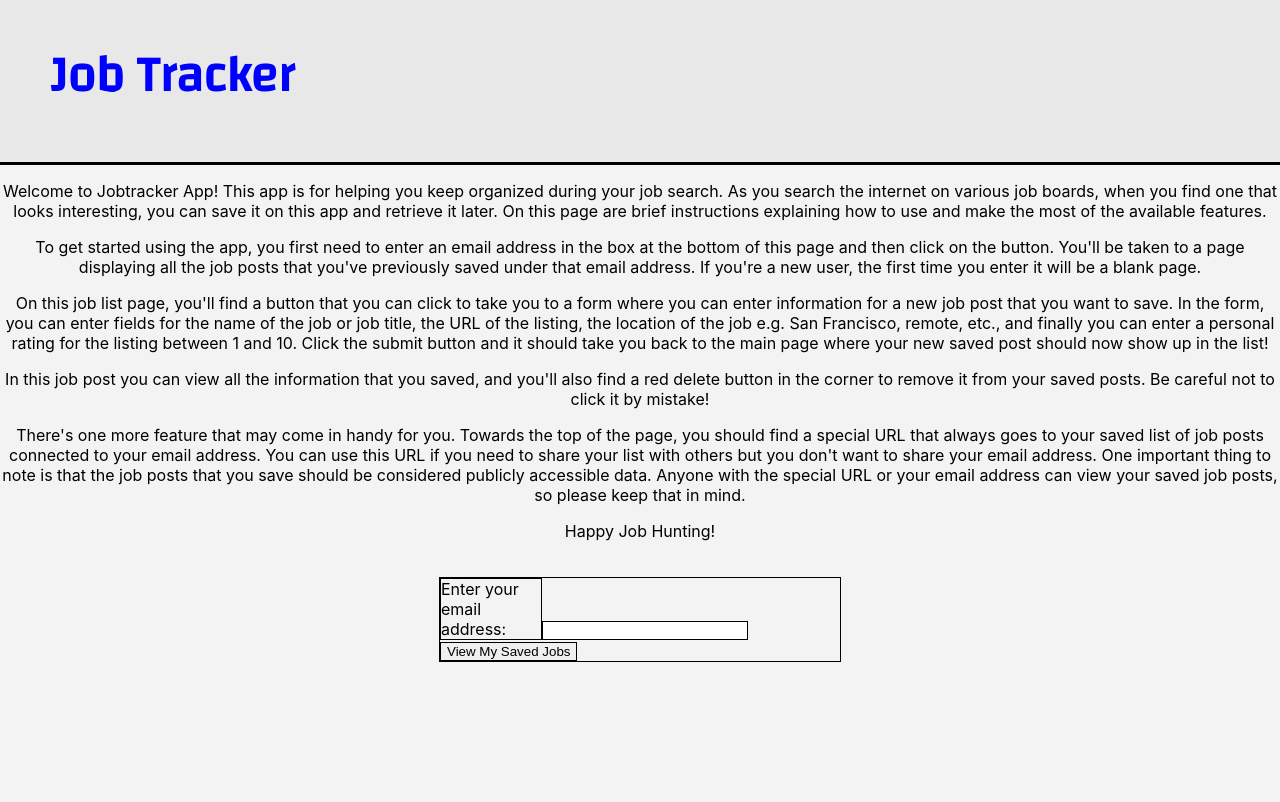
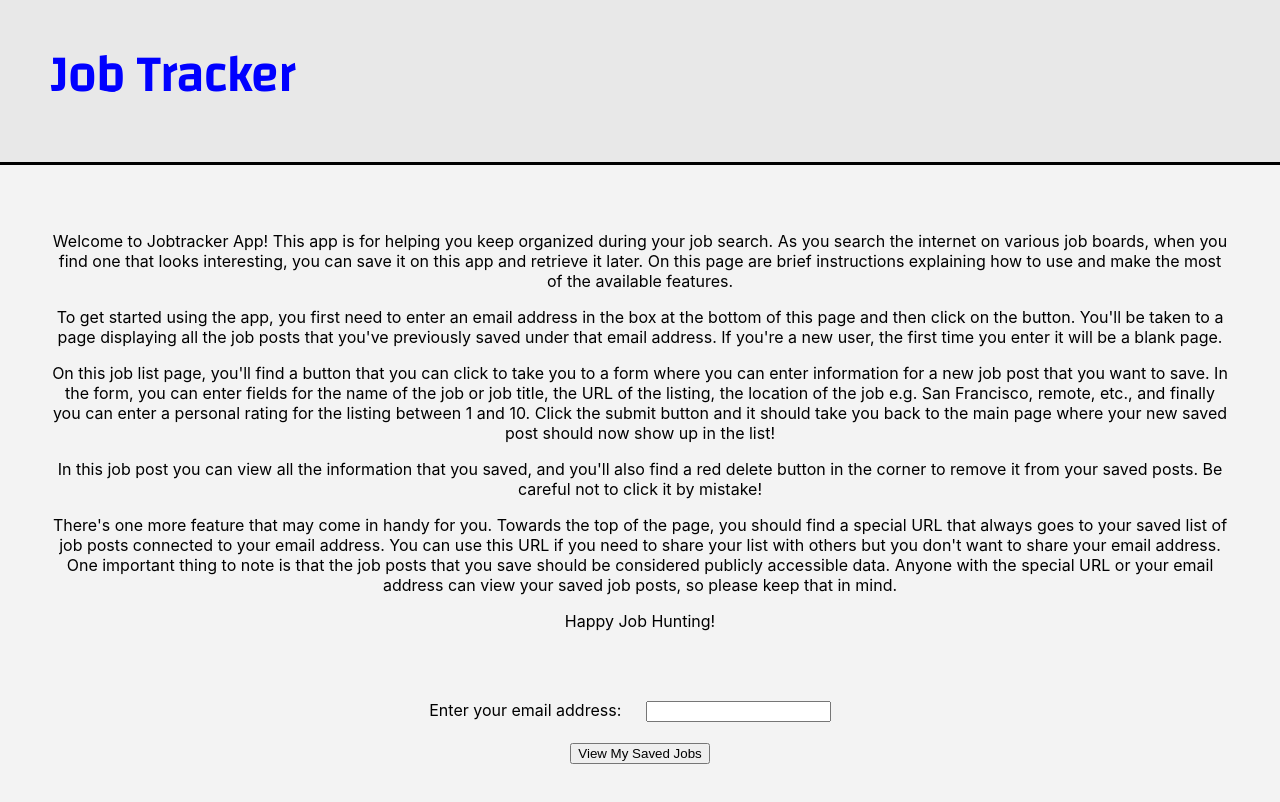
Before and after one commit to nguyen715/jobtracker-client2, a React (Create React App) app: page / in a window 1280 px wide. Shown: the top 802 px of the page. Built offline with nearby package versions, Linux system fonts and the light colour scheme.

Commit message:
css changes

```diff
--- a/src/components/NewPostForm/NewPostForm.css
+++ b/src/components/NewPostForm/NewPostForm.css
@@ -1,4 +1,4 @@
-form {
+#create-new-post {
   text-align: left;
   display: inline-block;
   width: 400px;
@@ -10,17 +10,17 @@ form {
   margin-bottom: 10px;
 }
 
-label {
+.field label {
   display: inline-block;
   text-align: left;
   width: 100px;
 }
 
-input, textarea, select {
+.field input, textarea, select {
   display: inline-block;
 }
 
-input, textarea {
+.field input, textarea {
   width: 200px;
 }
 
--- a/src/components/Welcome/Welcome.css
+++ b/src/components/Welcome/Welcome.css
@@ -1,3 +1,11 @@
-form, form * {
-  border: solid 1px black;
+.welcome {
+  padding: 50px;
 }
+
+.welcome form {
+  margin-top: 50px;
+}
+
+.welcome input {
+  margin: 20px;
+}
--- a/src/components/Welcome/Welcome.js
+++ b/src/components/Welcome/Welcome.js
@@ -63,7 +63,9 @@ export default function Welcome() {
         <form action="" onSubmit={handleSubmitClick}>
           <label htmlFor="email">Enter your email address: </label>
           <input type="text" id="email" value={email} onChange={e => emailChanged(e.target.value)} required></input>
-          <button type="submit">View My Saved Jobs</button>
+          <div class="btn-div">
+            <button type="submit">View My Saved Jobs</button>
+          </div>
         </form>
       </div>
     </>
```
